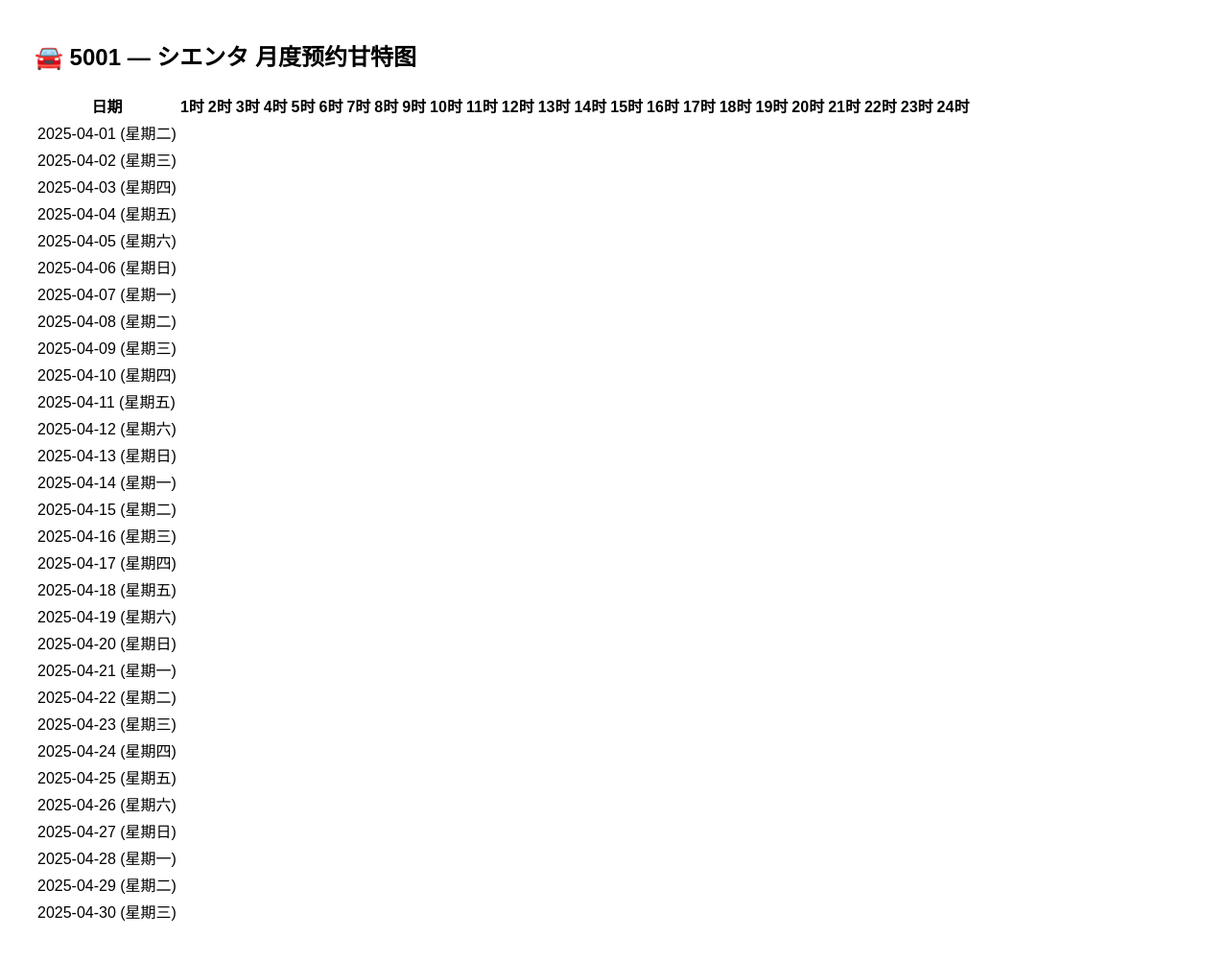
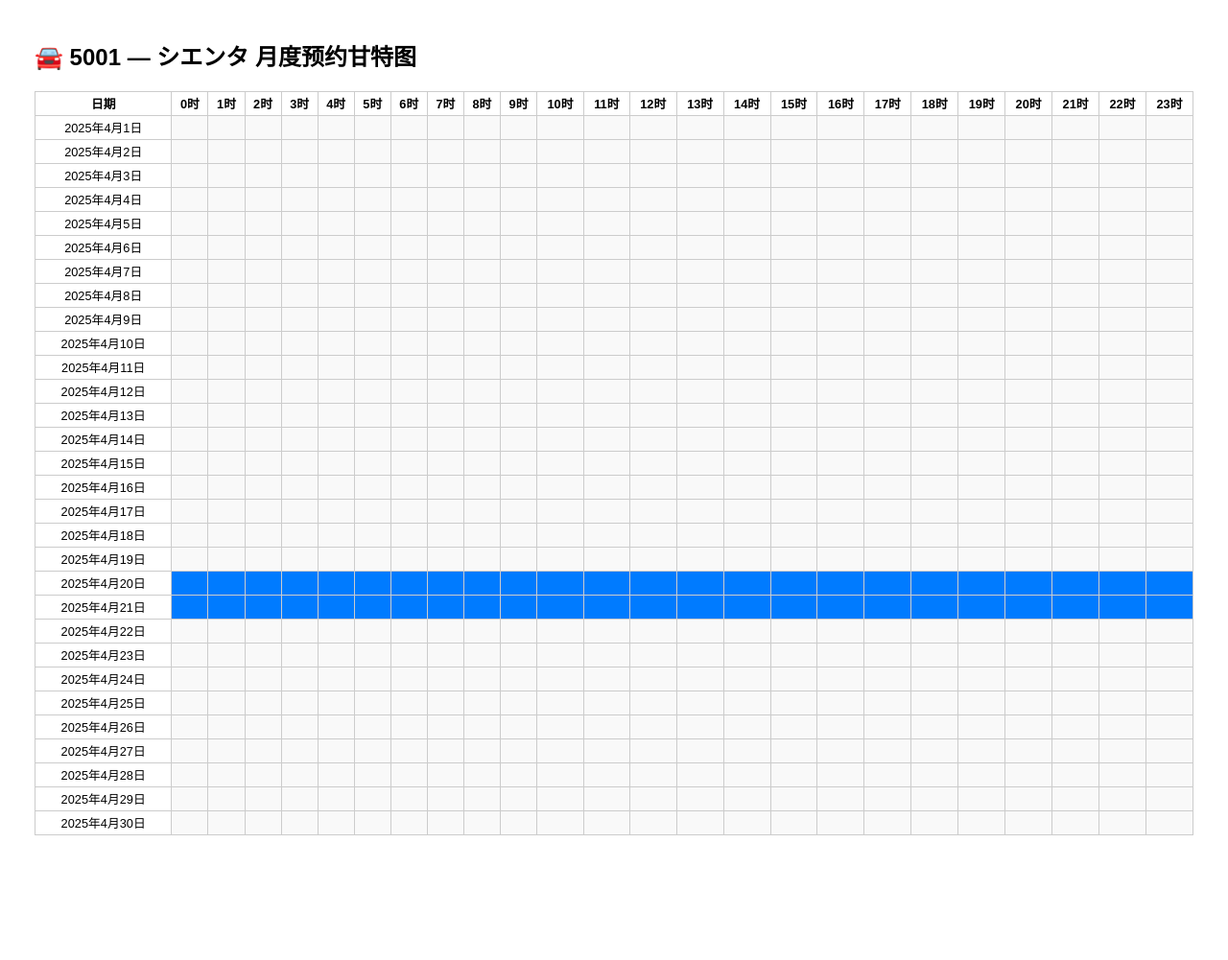
Before and after one commit to jyabing/taxi-reservation-system, a Django app: page /vehicles/monthly/1/ in a window 1280 px wide. Shown: the part 61-1062 px from the top of the page at 96% size. After the commit the page ends 932 px from the top, so only its background shows below. Run offline with Django 5.2, Linux system fonts and the light colour scheme; a user stored in the database is signed in; data comes from the database, SQL or seed files in the repository.

Commit message:
甘特图

```diff
--- a/static/css/gantt.css
+++ b/static/css/gantt.css
@@ -1,23 +1,21 @@
-table.gantt {
+.gantt-table {
+    border-collapse: collapse;
     width: 100%;
-    border-collapse: collapse;
+    font-size: 0.8em;
   }
-  table.gantt th,
-  table.gantt td {
-    border: 1px solid #ddd;
-    width: 4%;      /* 100%/25 列大约是 4% */
-    height: 24px;
-    padding: 0;
+
+  .gantt-table th,
+  .gantt-table td {
+    border: 1px solid #ccc;
+    padding: 2px;
+    text-align: center;
+    height: 20px;
   }
-  table.gantt th {
-    background: #f0f0f0;
-    font-size: 12px;
-    text-align: center;
+
+  .gantt-cell {
+    background: #f9f9f9;
   }
-  table.gantt td {
-    background: white;
+
+  .gantt-cell.reserved {
+    background: #007bff;    /* 预约时段的高亮色 */
   }
-  table.gantt td.cell-pending   { background: #ffc107; } /* pending 暖黄 */
-  table.gantt td.cell-reserved  { background: #007bff; } /* reserved 蓝 */
-  table.gantt td.cell-out       { background: #fd7e14; } /* out 橙 */
-  table.gantt td.cell-canceled  { background: #6c757d; } /* canceled 灰 */
--- a/templates/base.html
+++ b/templates/base.html
@@ -1,8 +1,9 @@
-
+{% load static %}
 <!DOCTYPE html>
 <html>
 <head>
   <title>自主配车系统</title>
+  <link rel="stylesheet" href="{% static 'css/gantt.css' %}">
   <style>
     body {
       font-family: sans-serif;
--- a/templates/vehicles/monthly_gantt.html
+++ b/templates/vehicles/monthly_gantt.html
@@ -3,28 +3,33 @@
 {% block content %}
 <h2>🚘 {{ vehicle.license_plate }} — {{ vehicle.model }} 月度预约甘特图</h2>
 
-<table class="gantt">
+<table class="gantt-table">
     <thead>
       <tr>
         <th>日期</th>
-      {% for h in hour_labels %}
+        {% for h in hours %}
           <th>{{ h }}时</th>
         {% endfor %}
       </tr>
     </thead>
     <tbody>
-    {% for row in matrix %}
+      {% for row in gantt_data %}
         <tr>
-        <td>{{ row.date|date:"Y-m-d (D)" }}</td>
-        {% for r in row.hours %}
-          {% if r %}
-            <td class="cell-{{ r.status }}" title="{{ r.get_status_display }}：{{ r.driver.username }} {{ r.start_time }}-{{ r.end_time }}"></td>
+          <td>{{ row.date }}</td>
+          {% for h in hours %}
+            {% comment %}
+              判断当前小时 h 是否落在预约区间内
+              row.reservation.start_time.hour <= h < row.reservation.end_time.hour
+            {% endcomment %}
+            {% if row.reservation and row.reservation.start_time.hour <= h < row.reservation.end_time.hour %}
+              <td class="gantt-cell reserved"></td>
             {% else %}
-            <td></td>
+              <td class="gantt-cell"></td>
             {% endif %}
           {% endfor %}
         </tr>
       {% endfor %}
     </tbody>
   </table>
+
   {% endblock %}
--- a/vehicles/views.py
+++ b/vehicles/views.py
@@ -1,5 +1,5 @@
 import calendar
-
+from calendar import monthrange
 from django.utils import timezone
 from django.db.models import Q
 from datetime import datetime, timedelta, time, date  # ✅ 一起导入
@@ -248,55 +248,35 @@
 @login_required
 def vehicle_monthly_gantt_view(request, vehicle_id):
     vehicle = get_object_or_404(Vehicle, id=vehicle_id)
-
-    # 1. 确定展示的年、月（这里默认当前月，可从 GET 拿参数）
+    # 本月有几天
     today = date.today()
     year, month = today.year, today.month
-    _, days_in_month = calendar.monthrange(year, month)
+    days_in_month = monthrange(year, month)[1]
 
-    # 2. 生成当月每一天的日期列表
-    days = [date(year, month, d) for d in range(1, days_in_month+1)]
-
-    # 3. 为每一天生成 24 小时的状态列表：None 或 对应 Reservation 对象
-    matrix = []
-    for d in days:
-        # 当天所有对这辆车的预约
-        qs = Reservation.objects.filter(
+    # 构造每天的预约（如果当天有多个，取第一个或自定义逻辑）
+    gantt_data = []
+    for day in range(1, days_in_month+1):
+        d = date(year, month, day)
+        # 一天之内的预约（假设 start_date/end_date 跨天你已处理好）
+        r = Reservation.objects.filter(
             vehicle=vehicle,
-            # 只要预约的 [date, end_date] 区间覆盖当天
             date__lte=d,
             end_date__gte=d,
             status__in=['pending','reserved','out']
-        )
-        # 准备 24 个小时的 placeholder
-        hours = [None] * 24
-        for r in qs:
-            # 算出当天的起止小时：如果预约跨天，就 clamp
-            start_dt = datetime.combine(r.date, r.start_time)
-            end_dt   = datetime.combine(r.end_date, r.end_time)
-            # 当天零点
-            day_start = datetime.combine(d, time.min)
-            # 当天 23:59:59
-            day_end   = datetime.combine(d, time.max)
-
-            seg_start = max(start_dt, day_start)
-            seg_end   = min(end_dt, day_end)
-            h0 = seg_start.hour
-            # 如果结束时刻正好是整点，比如 15:00，就不包含那一小时
-            h1 = seg_end.hour + (1 if seg_end.minute>0 or seg_end.second>0 else 0)
-            for h in range(h0, min(h1,24)):
-                hours[h] = r
-        matrix.append({
+        ).first()
+        gantt_data.append({
             'date': d,
-            'hours': hours
+            'reservation': r
         })
 
-    context = {
+    # 24 小时列表，用于模板循环
+    hours = list(range(24))
+
+    return render(request, 'vehicles/monthly_gantt.html', {
         'vehicle': vehicle,
-        'matrix': matrix,
-        'hour_labels': list(range(1,25)),  # [1,2,…,24]
-    }
-    return render(request, 'vehicles/monthly_gantt.html', context)
+        'gantt_data': gantt_data,
+        'hours': hours,
+    })
 
 @login_required
 def daily_selector_view(request):
```
Lines whose indentation alone changed are shown as unchanged.
